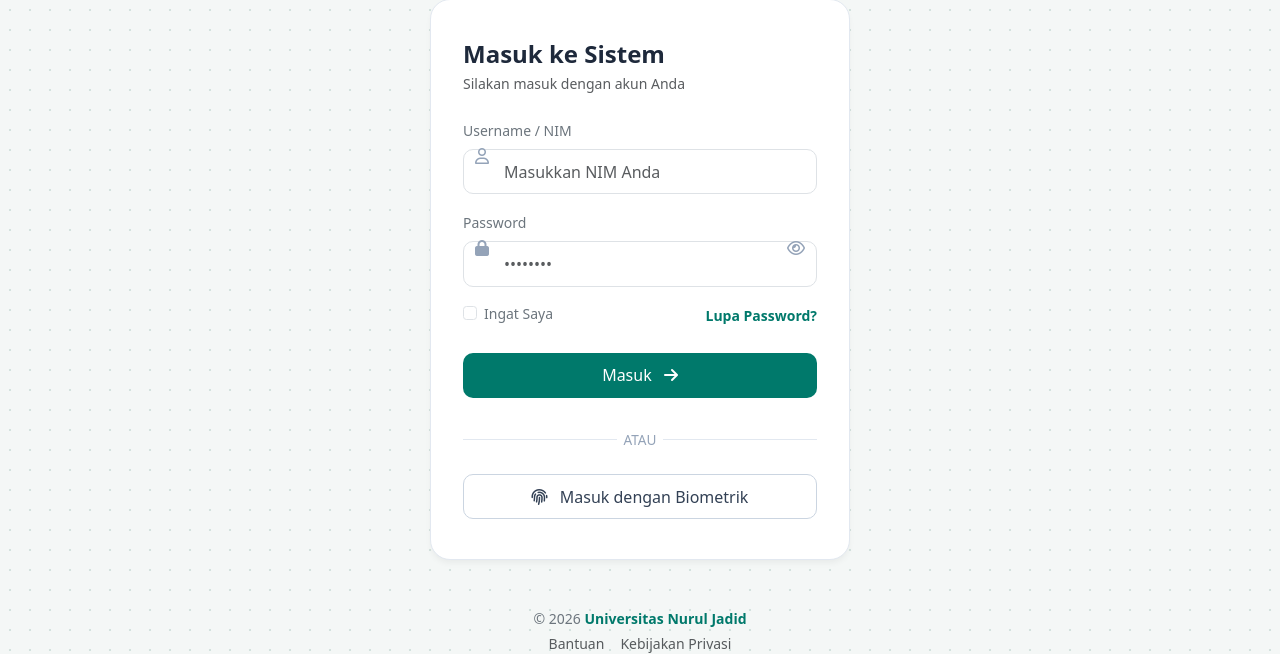
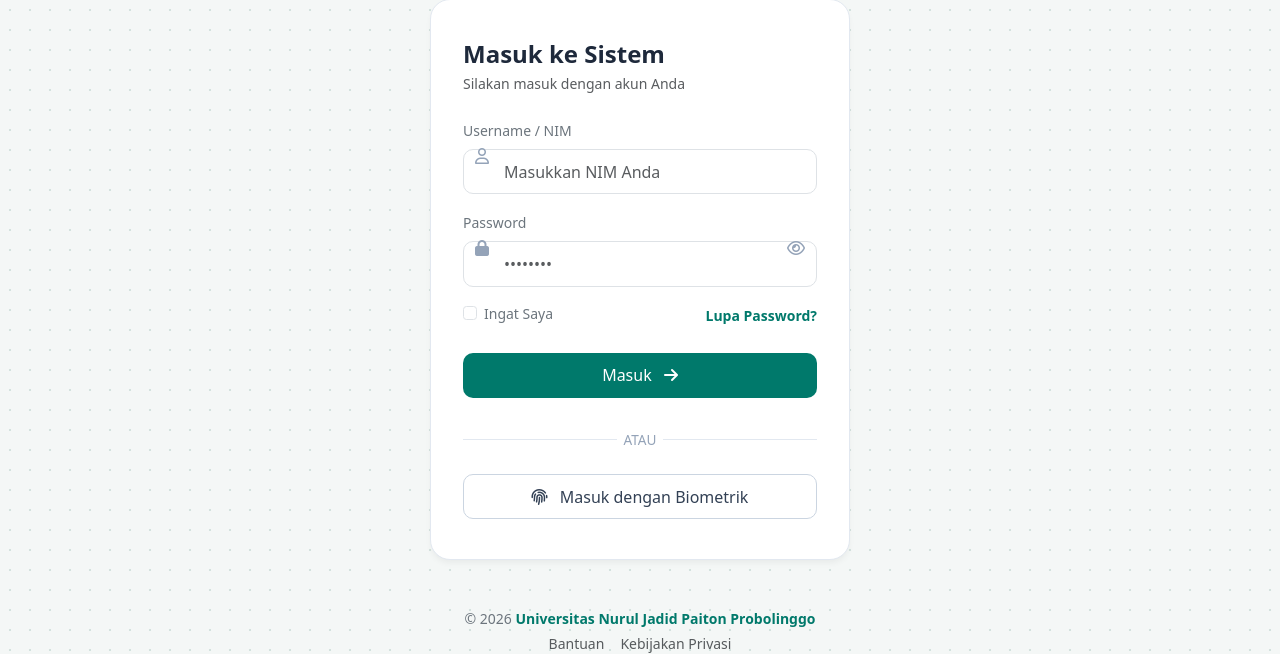
Before and after one commit to SriAstutik09/si_lab_kesehatan, a Django app: page /auth/login/ in a window 1280 px wide. Shown: the part 180-834 px from the top of the page. Run offline with Django 5.2, Linux system fonts and the light colour scheme; parts of the project's set-up code (start-up, migrations or seed data) failed here and were passed over.

Commit message:
branch ayuuuu

```diff
--- a/templates/auth/login.html
+++ b/templates/auth/login.html
@@ -182,7 +182,7 @@
     <!-- Footer Copyright -->
     <div class="text-center mt-5 small text-secondary">
         <p class="mb-1">&copy; 2026 <a href="#" class="text-decoration-none fw-semibold"
-                style="color: #00796b;">Universitas Nurul Jadid</a></p>
+                style="color: #00796b;">Universitas Nurul Jadid Paiton Probolinggo</a></p>
         <div class="d-flex justify-content-center gap-3">
             <a href="#" class="text-decoration-none text-muted">Bantuan</a>
             <a href="#" class="text-decoration-none text-muted">Kebijakan Privasi</a>
```
